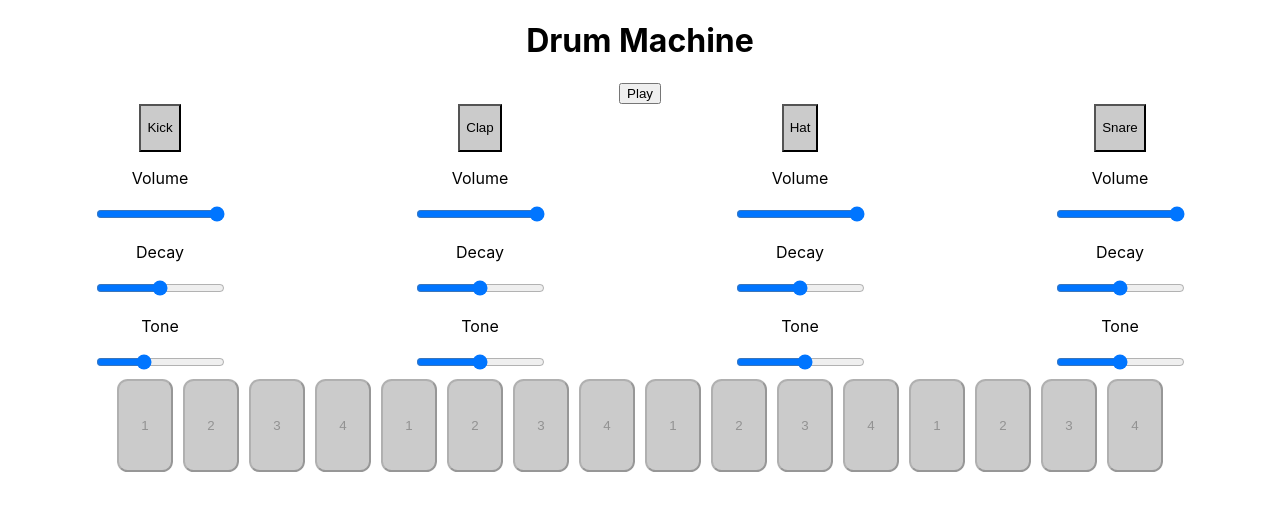
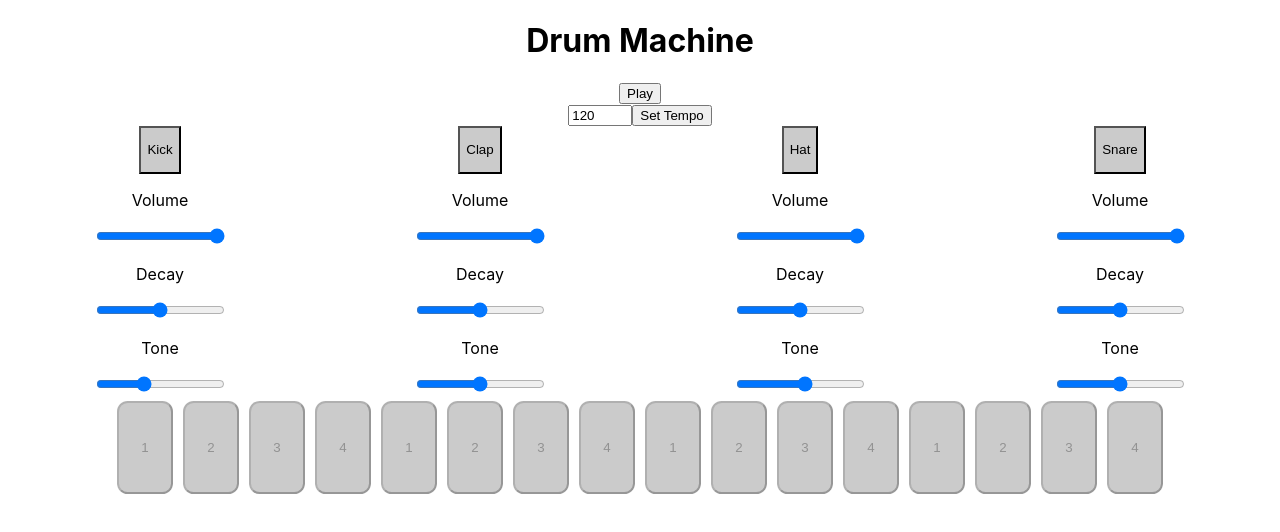
Before and after one commit to 11hkella/musical-grids, a React (Create React App) app in the folder client/: page / in a window 1280 px wide. Shown: the top 532 px of the page. Built offline with nearby package versions, Linux system fonts and the light colour scheme.

Commit message:
implimented Bpm input in transport

```diff
--- a/client/src/components/TransportComponent.jsx
+++ b/client/src/components/TransportComponent.jsx
@@ -3,7 +3,9 @@ import Instrument from './Instrument'
 import Steps from './Steps'
 import InstrumentRack from './InstrumentRack'
 import PlayPause from './PlayPause'
+import BpmInput from './bpmInput'
 import { Transport } from 'tone'
+
 
 export default class TransportComponent extends Component {
     constructor(props) {
@@ -52,6 +54,7 @@ export default class TransportComponent extends Component {
             <div>
                 <h1>Drum Machine</h1>
                 <PlayPause play={this.play} pause={this.pause} />
+                <BpmInput setTempo={this.setTempo} />
                 <InstrumentRack steps={this.state.steps} selectedInstrument={this.state.selected} >
                     <Instrument key='Kick' engine='Kick' handleClick={this.selectInstrument} />
                     <Instrument key='Clap' engine='Clap' handleClick={this.selectInstrument} />
--- a/client/src/components/bpmInput.jsx
+++ b/client/src/components/bpmInput.jsx
@@ -5,7 +5,8 @@ export default class BpmInput extends Component {
     constructor(props) {
         super(props)
         this.state = {
-            bpm: 120
+            bpm: 120,
+            isSet: true
         }
     }
 
@@ -13,7 +14,7 @@ export default class BpmInput extends Component {
     handleChange = (e) => {
         const { name, value } = e.currentTarget
 
-        this.setState({ [name]: value })
+        this.setState({ [name]: value, isSet: false })
     }
 
 
@@ -29,6 +30,8 @@ export default class BpmInput extends Component {
                     type='number'
                     name='bpm'
                     id='bpm'
+                    min='60'
+                    max='280'
                     value={this.state.bpm}
                     onChange={this.handleChange} />
                 <input
```
